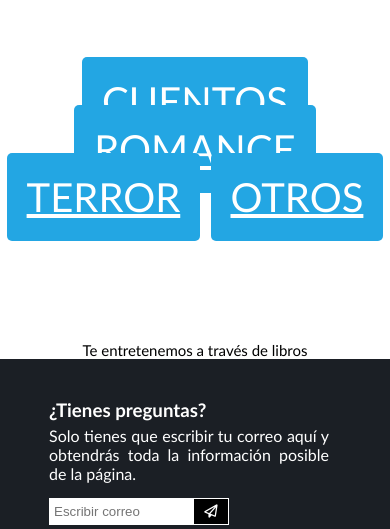
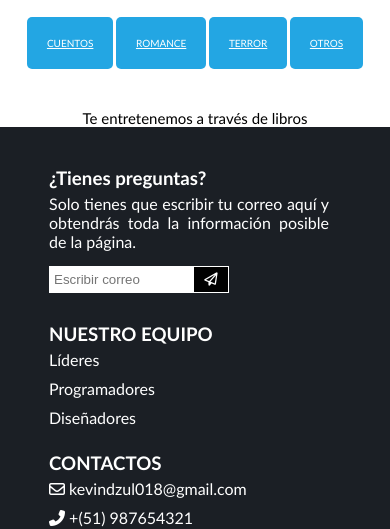
Before and after one commit to Most-Killah-Educacion/Most-Killah-Educacion.github.io, a plain HTML site: page inicio.html in a window 390 px wide. Shown: the part 216-745 px from the top of the page. Drawn offline with Linux system fonts and the light colour scheme; files that its build step writes are made by us from their sources.

Commit message:
gzfhghfzh
dfaf

```diff
--- a/estilos/secciones-estilo.css
+++ b/estilos/secciones-estilo.css
@@ -50,3 +50,84 @@ height: 1500px;
 
     }
 }
+
+@media (max-width: 900px) {
+    .SECCION {
+        width: 100%;
+        margin-bottom: 40px;
+        margin-top: 40px;
+        padding-top: 40px;
+        padding-bottom: 40px;
+        height: 100%;
+        text-align: center;
+        font-size: 20px;
+    }
+
+    .eslogan {
+        margin-top: 40px;
+        padding-top: 40px;
+    }
+
+
+    .imagen-cuentos{
+    width: 1500px;
+    height: 1500px;
+        object-fit: cover;
+        display: block;
+
+    }
+}
+
+@media (max-width: 700px) {
+    .SECCION {
+        width: 100%;
+        margin-bottom: 20px;
+        margin-top: 20px;
+        padding-top: 20px;
+        padding-bottom: 20px;
+        height: 100%;
+        text-align: center;
+        font-size: 20px;
+    }
+
+    .eslogan {
+        margin-top: 20px;
+        padding-top: 20px;
+    }
+
+
+    .imagen-cuentos{
+    width: 1500px;
+    height: 1500px;
+        object-fit: cover;
+        display: block;
+
+    }
+}
+
+@media (max-width: 550px) {
+    .SECCION {
+        width: 100%;
+        margin-bottom: 20px;
+        margin-top: 20px;
+        padding-top: 20px;
+        padding-bottom: 20px;
+        height: 100%;
+        text-align: center;
+        font-size: 10px;
+    }
+
+    .eslogan {
+        margin-top: 20px;
+        padding-top: 20px;
+    }
+
+
+    .imagen-cuentos{
+    width: 1500px;
+    height: 1500px;
+        object-fit: cover;
+        display: block;
+
+    }
+}
--- a/estilos/tabla-estilo.css
+++ b/estilos/tabla-estilo.css
@@ -14,3 +14,7 @@
 .imagen {
     width: 200px;
 }
+
+@media (max-width: 650px) {
+
+}
```
